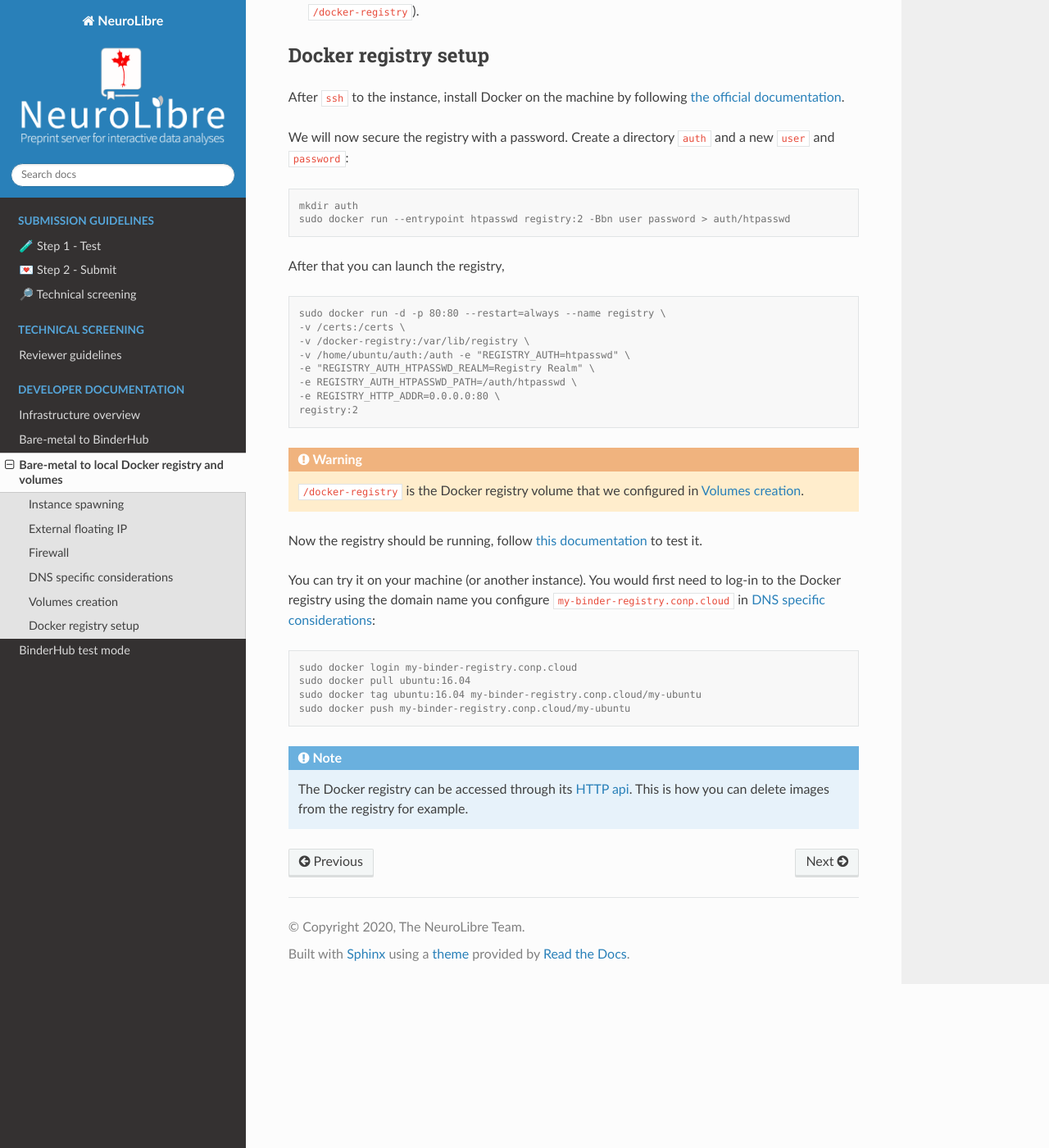
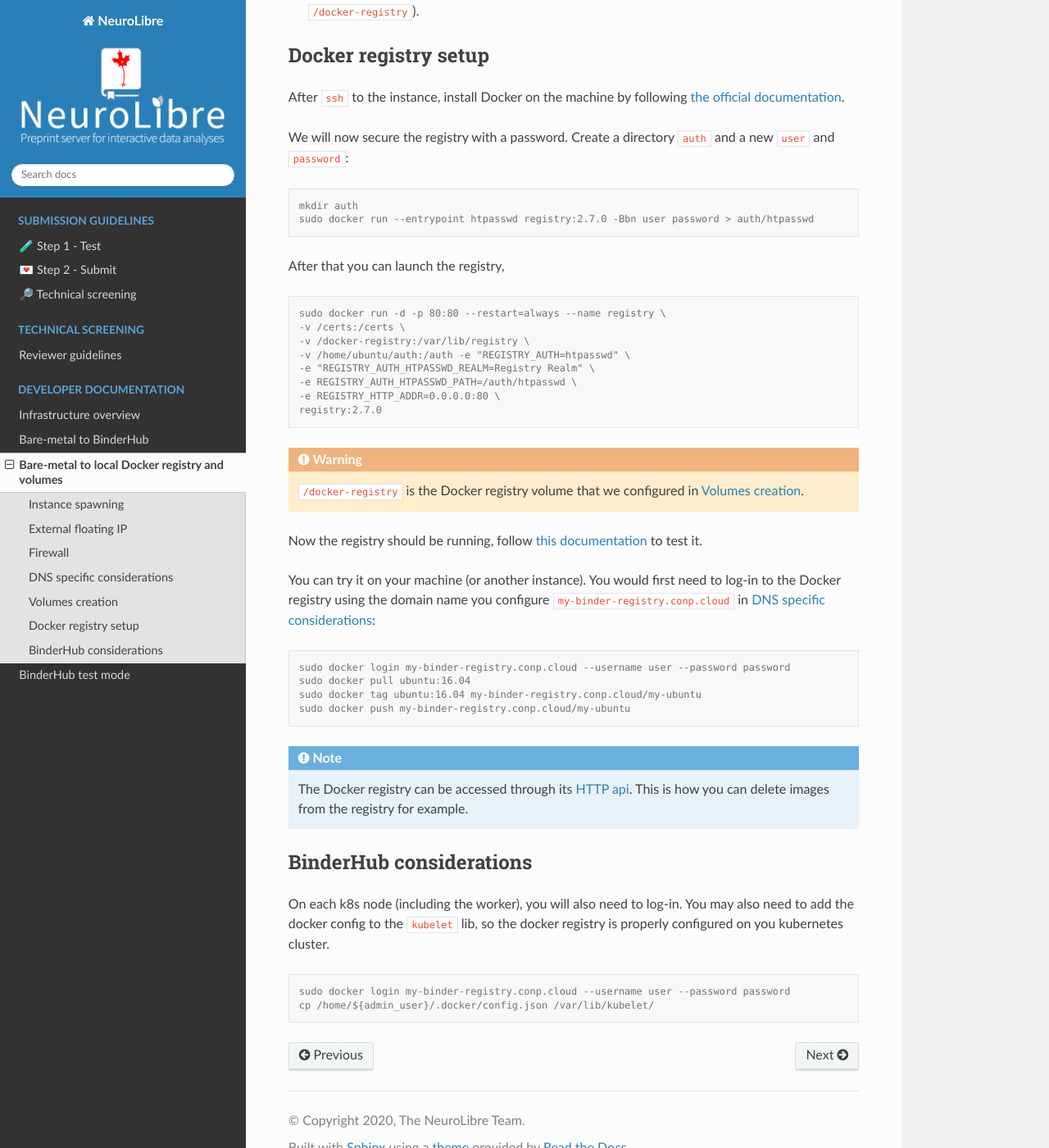
Before and after one commit to neurolibre/docs.neurolibre.org, a Sphinx documentation site: the page built from source/BAREMETAL_TO_DOCKER_REGISTRY.rst, in a window 1280 px wide and 1400 px high, scrolled down 4722 px. Shown: the whole window at 82% size. Built offline with Sphinx 7.4.7 and the Read the Docs theme 2.0.0, drawn with Linux system fonts in a browser that asks for light colours.

Commit message:
additionnal instructions for k8s setup

```diff
--- a/source/BAREMETAL_TO_DOCKER_REGISTRY.rst
+++ b/source/BAREMETAL_TO_DOCKER_REGISTRY.rst
@@ -165,7 +165,7 @@ Create a directory ``auth`` and a new ``user`` and ``password``:
 .. code:: console
 
    mkdir auth
-   sudo docker run --entrypoint htpasswd registry:2 -Bbn user password > auth/htpasswd
+   sudo docker run --entrypoint htpasswd registry:2.7.0 -Bbn user password > auth/htpasswd
 
 After that you can launch the registry,
 
@@ -178,7 +178,7 @@ After that you can launch the registry,
    -e "REGISTRY_AUTH_HTPASSWD_REALM=Registry Realm" \
    -e REGISTRY_AUTH_HTPASSWD_PATH=/auth/htpasswd \
    -e REGISTRY_HTTP_ADDR=0.0.0.0:80 \
-   registry:2
+   registry:2.7.0
 
 .. warning:: ``/docker-registry`` is the Docker registry volume that we configured in :ref:`Volumes creation`.
 
@@ -189,9 +189,21 @@ You would first need to log-in to the Docker registry using the domain name you
 
 .. code:: console
 
-   sudo docker login my-binder-registry.conp.cloud
+   sudo docker login my-binder-registry.conp.cloud --username user --password password
    sudo docker pull ubuntu:16.04
    sudo docker tag ubuntu:16.04 my-binder-registry.conp.cloud/my-ubuntu
    sudo docker push my-binder-registry.conp.cloud/my-ubuntu
 
 .. note:: The Docker registry can be accessed through its `HTTP api <https://docs.docker.com/registry/spec/api/>`_. This is how you can delete images from the registry for example.
+
+BinderHub considerations
+------------------------
+
+On each k8s node (including the worker), you will also need to log-in.
+You may also need to add the docker config to the ``kubelet`` lib, so the docker registry
+is properly configured on you kubernetes cluster.
+
+.. code:: console
+
+  sudo docker login my-binder-registry.conp.cloud --username user --password password
+  cp /home/${admin_user}/.docker/config.json /var/lib/kubelet/
```
